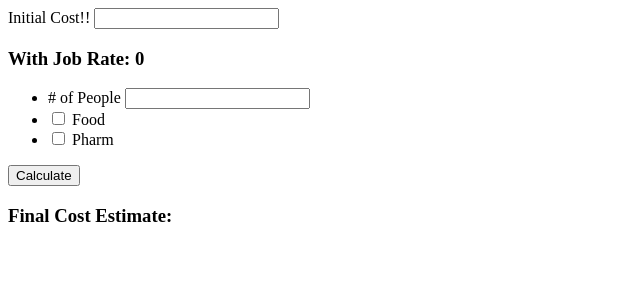
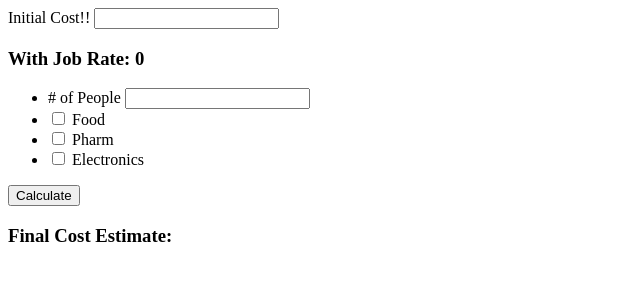
Before and after one commit to deerexart/nupack-react-es6, a React app: page / in a window 1280 px wide. Shown: the top 300 px of the page, without its empty margins (0-640 px from the left). Built offline with nearby package versions, Linux system fonts and the light colour scheme.

Commit message:
Converted electronic portion to es6 checkIfElectronics sets electronics markup to equal .02 or 0 via checkbox bool inistial state is false, inistial markup === 0 added <li><input> for electronic checkbox pass value to calculateTotal Took out console logs
	modified:   src/index.jsx

```diff
--- a/src/index.jsx
+++ b/src/index.jsx
@@ -11,7 +11,7 @@ import ReactDOM from 'react-dom';
     this.handlePeople = this.handlePeople.bind(this);
     this.checkIfFood = this.checkIfFood.bind(this);
     this.checkIfPharm = this.checkIfPharm.bind(this);
-    // this.checkIfElectronics = this.checkIfElectronics.bind(this);
+    this.checkIfElectronics = this.checkIfElectronics.bind(this);
 
 
   }
@@ -45,8 +45,6 @@ import ReactDOM from 'react-dom';
 
   }
   checkIfPharm(props) {
-    // console.log('props food', props);
-    // console.log('props.isFood', this.state.isFood);
     if(this.state.isPharm === true){
       this.setState({
         isPharmMarkup: 0,
@@ -62,23 +60,21 @@ import ReactDOM from 'react-dom';
 
   }
 
-  // checkIfElectronics(props) {
-  //   // console.log('props food', props);
-  //   // console.log('props.isFood', this.state.isFood);
-  //   if(this.state.isElectonics === true){
-  //     this.setState({
-  //       isElectonicsMarkup: 0,
-  //       isElectonics:!this.state.isElectonics
-  //     })
-  //   }
-  //   if(this.state.isElectonics === false){
-  //     this.setState({
-  //       isElectonicsMarkup: 0.02,
-  //       isElectonics:!this.state.isElectonics
-  //     })
-  //   }
-  //
-  // }
+  checkIfElectronics(props) {
+    if(this.state.isElectronics === true){
+      this.setState({
+        isElectronicsMarkup: 0,
+        isElectronics:!this.state.isElectronics
+      })
+    }
+    if(this.state.isElectronics === false){
+      this.setState({
+        isElectronicsMarkup: 0.02,
+        isElectronics:!this.state.isElectronics
+      })
+    }
+
+  }
   calculateTotal(value){
     var jobMarkup = this.state.withJobMarkup;
     var peopleMarkup = this.state.people * .012 * jobMarkup ;
@@ -88,24 +84,15 @@ import ReactDOM from 'react-dom';
     var pharmMarkupValue = this.state.isPharmMarkup;
     var pharmMarkup = pharmMarkupValue * jobMarkup;
 
-    // var electronicsMarkupValue = this.state.isElectronicsMarkup;
-    // var electronicsMarkup = electronicsMarkupValue * jobMarkup;
+    var electronicsMarkupValue = this.state.isElectronicsMarkup;
+    var electronicsMarkup = electronicsMarkupValue * jobMarkup;
 
     var calculateTotal = jobMarkup
                         +peopleMarkup
                         +foodMarkup
-                        +pharmMarkup;
-                        // +electronicsMarkup;
+                        +pharmMarkup
+                        +electronicsMarkup;
 
-    console.log('people', peopleMarkup);
-    console.log('jobMarkup', jobMarkup);
-    console.log('foodMarkupValue', foodMarkupValue);
-    console.log('foodMarkup', foodMarkup);
-    console.log('pharmMarkup', pharmMarkupValue);
-
-    // console.log('electronicsMarkup', electronicsMarkup);
-
-    console.log('calculateTotal', calculateTotal);
 
     this.setState({
       total: calculateTotal
@@ -127,6 +114,7 @@ render(){
       <li># of People <input type="number" onChange={ this.handlePeople } /></li>
       <li><input type="checkbox" id="food" onChange={this.checkIfFood} checked={this.state.isFood}/> Food </li>
       <li><input type="checkbox" id="pharm" onChange={this.checkIfPharm} checked={this.state.isPharm}/> Pharm </li>
+      <li><input type="checkbox" id="electronic" onChange={this.checkIfElectronics} checked={this.state.isElectronics}/> Electronics </li>
 
 
 
```
